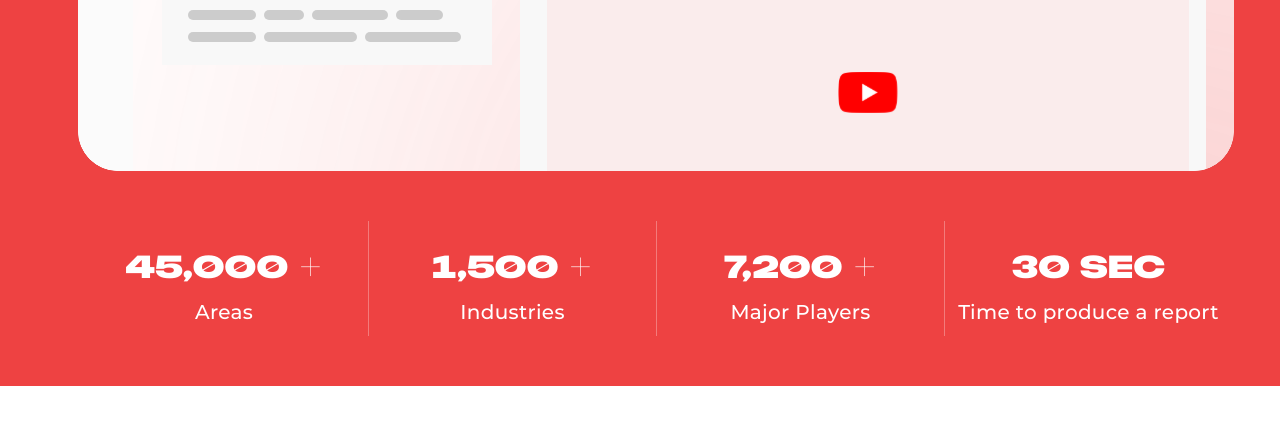
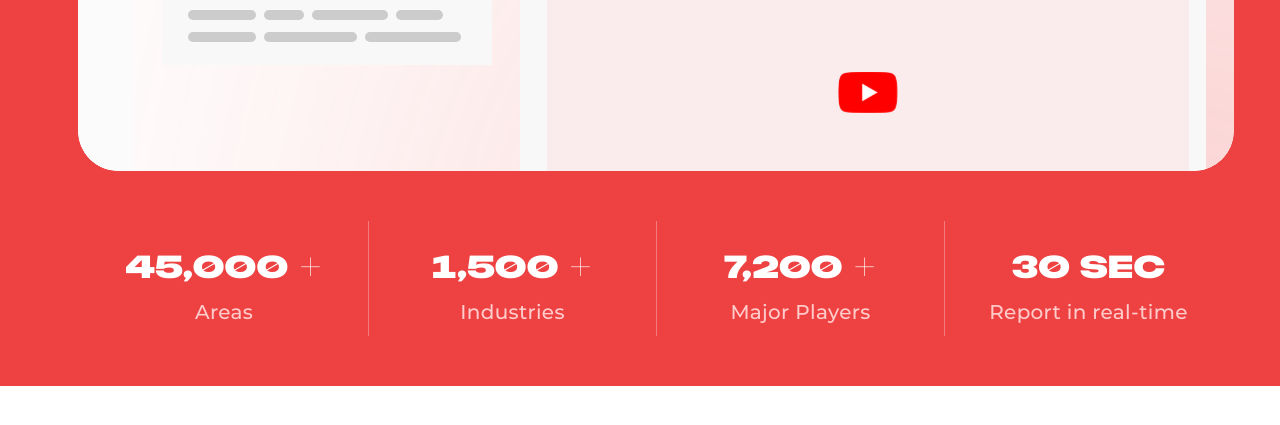
Before and after one commit to Maksim7700/intellihance, a React (Create React App) app: page / in a window 1280 px wide. Shown: the part 1186-1611 px from the top of the page. Built offline with nearby package versions, Linux system fonts and the light colour scheme; the HTML template or start-up script is replaced by a standard one.

Commit message:
Added animation

```diff
--- a/src/css/Statistic.scss
+++ b/src/css/Statistic.scss
@@ -94,6 +94,7 @@
 }
 
 .values {
+  color: #FFCBCB;
   margin-top: 8px;
   font-size: 20px;
   // opacity: 0.7;
--- a/src/js/components/Solution.js
+++ b/src/js/components/Solution.js
@@ -42,9 +42,9 @@ const Solution = () => {
             <div className='demo-image'><img src={demoImg2} alt='Demo'/></div>
           </div>
           </div>
-          <div className='solution-title Rifton'>Sources</div>
+          <div className='solution-title Rifton' data-aos="fade-up">Sources</div>
 
-          <div className='before-stats-block bf-2'>
+          <div className='before-stats-block bf-2' data-aos="fade-up">
             <div className='stats'>
               <div className='block b-2 block-1'>
                 <img src={'./Group1.svg'} alt='Gensus'></img>
--- a/src/js/components/Statistic.js
+++ b/src/js/components/Statistic.js
@@ -32,7 +32,7 @@ const Statistic = () => {
               </div>
               <div className='block block-last'>
                 <div className='mocks Rifton'>30 sec</div>
-                <div className='values Montserrat-500'>Time to produce a report</div>
+                <div className='values Montserrat-500'>Report in real-time</div>
               </div>
             </div>
           </div>
```
